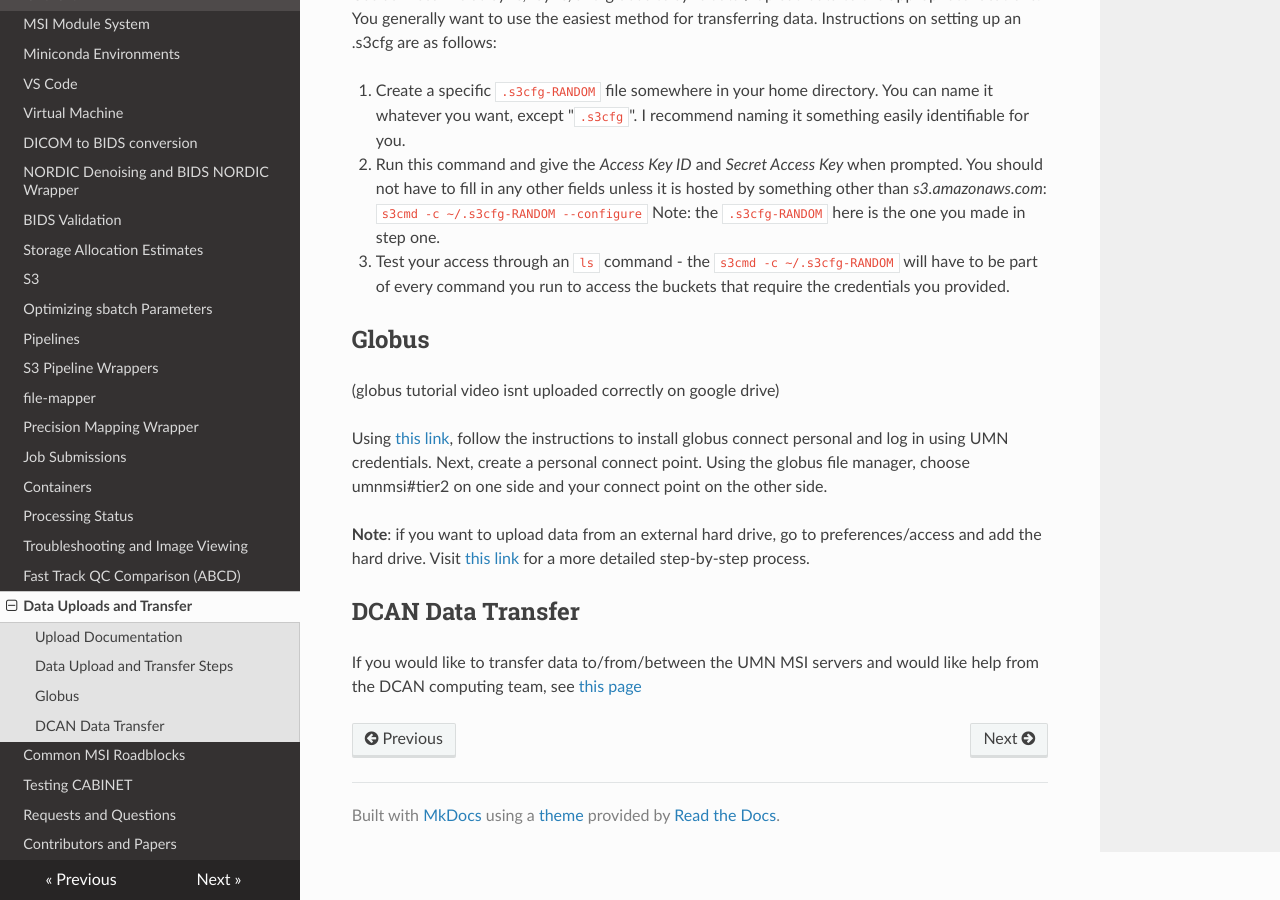
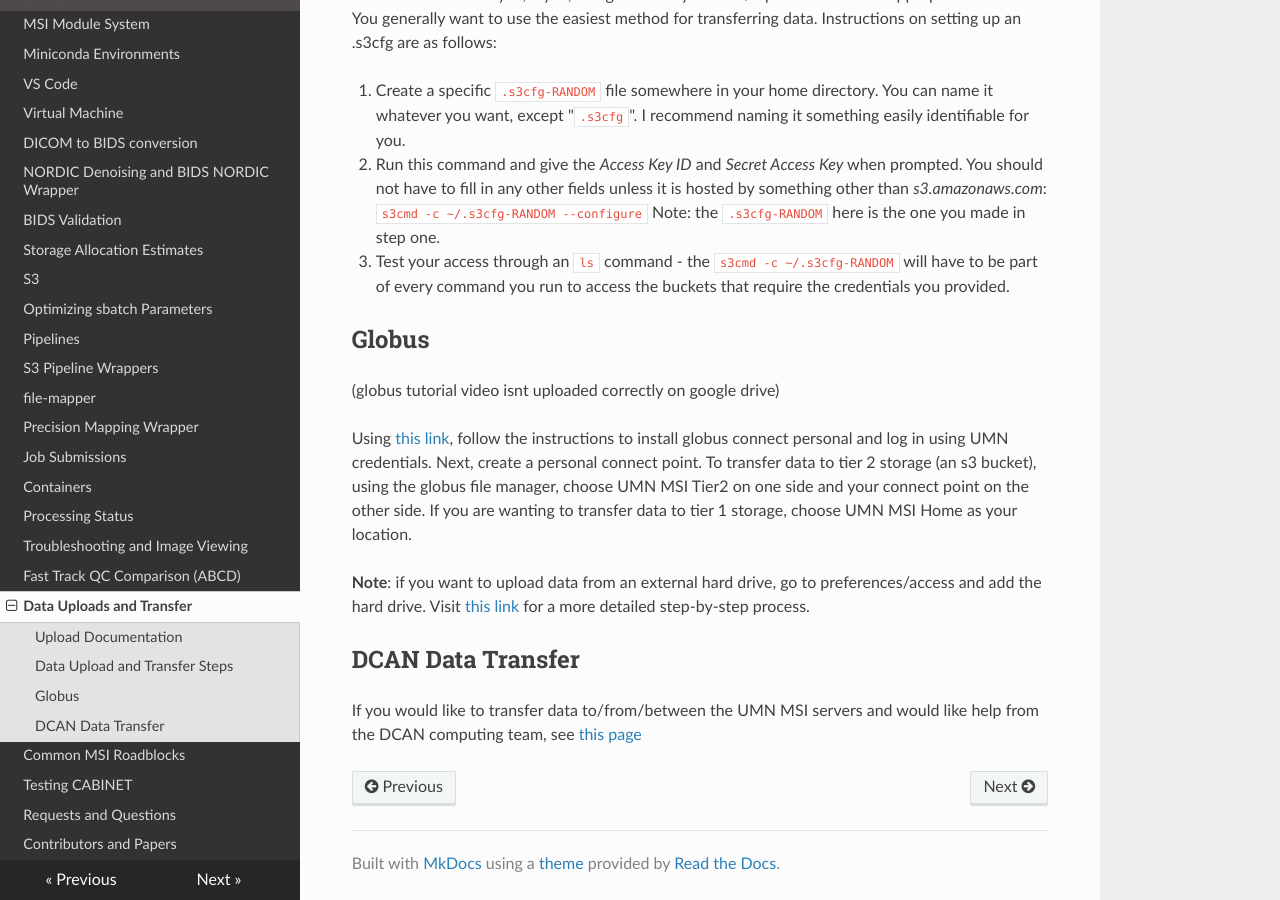
Before and after one commit to DCAN-Labs/cdni-brain, an MkDocs documentation site: the page built from docs/uploads.md, in a window 1280 px wide and 900 px high, scrolled down 829 px. Built offline with MkDocs 1.6.1, drawn with Linux system fonts in a browser that asks for light colours; nearby versions of some CDN libraries.

Commit message:
update globus endpoint names

```diff
--- a/docs/uploads.md
+++ b/docs/uploads.md
@@ -30,7 +30,7 @@ Use services like s3 sync, rsync, and globus to sync data / upload data to the a
 (globus tutorial video isnt uploaded correctly on google drive)
 
 
-Using [this link](https://www.globus.org/), follow the instructions to install globus connect personal and log in using UMN credentials. Next, create a personal connect point. Using the globus file manager, choose umnmsi#tier2 on one side and your connect point on the other side.
+Using [this link](https://www.globus.org/), follow the instructions to install globus connect personal and log in using UMN credentials. Next, create a personal connect point. To transfer data to tier 2 storage (an s3 bucket), using the globus file manager, choose UMN MSI Tier2 on one side and your connect point on the other side. If you are wanting to transfer data to tier 1 storage, choose UMN MSI Home as your location.
 
 
 **Note**: if you want to upload data from an external hard drive, go to preferences/access and add the hard drive. Visit [this link](https://www.google.com/url?q=https://blogs.iu.edu/ncgas/2021/10/19/adding-an-external-hardrive-to-your-iu-globus-account/&sa=D&source=docs&ust=1667391250182672&usg=AOvVaw3TAVihC6pc10bY2FObWl-4) for a more detailed step-by-step process.
```
